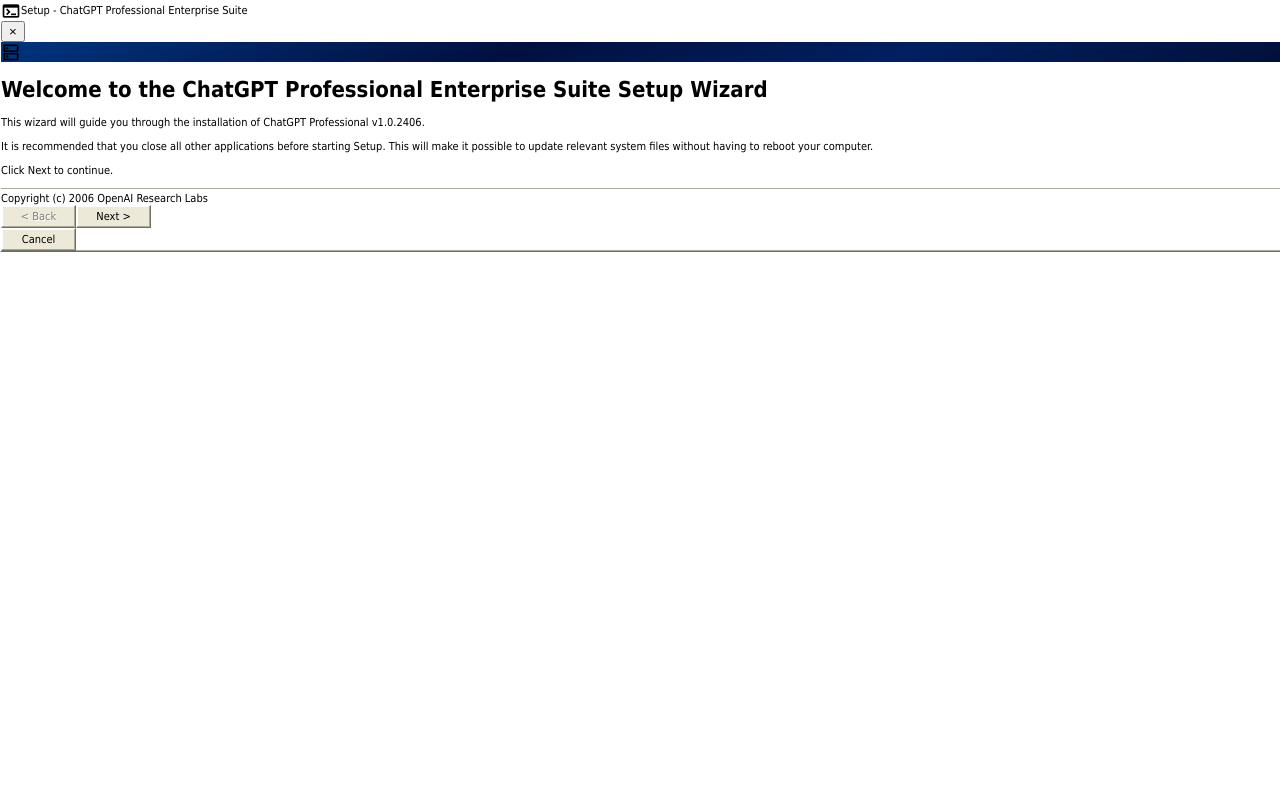
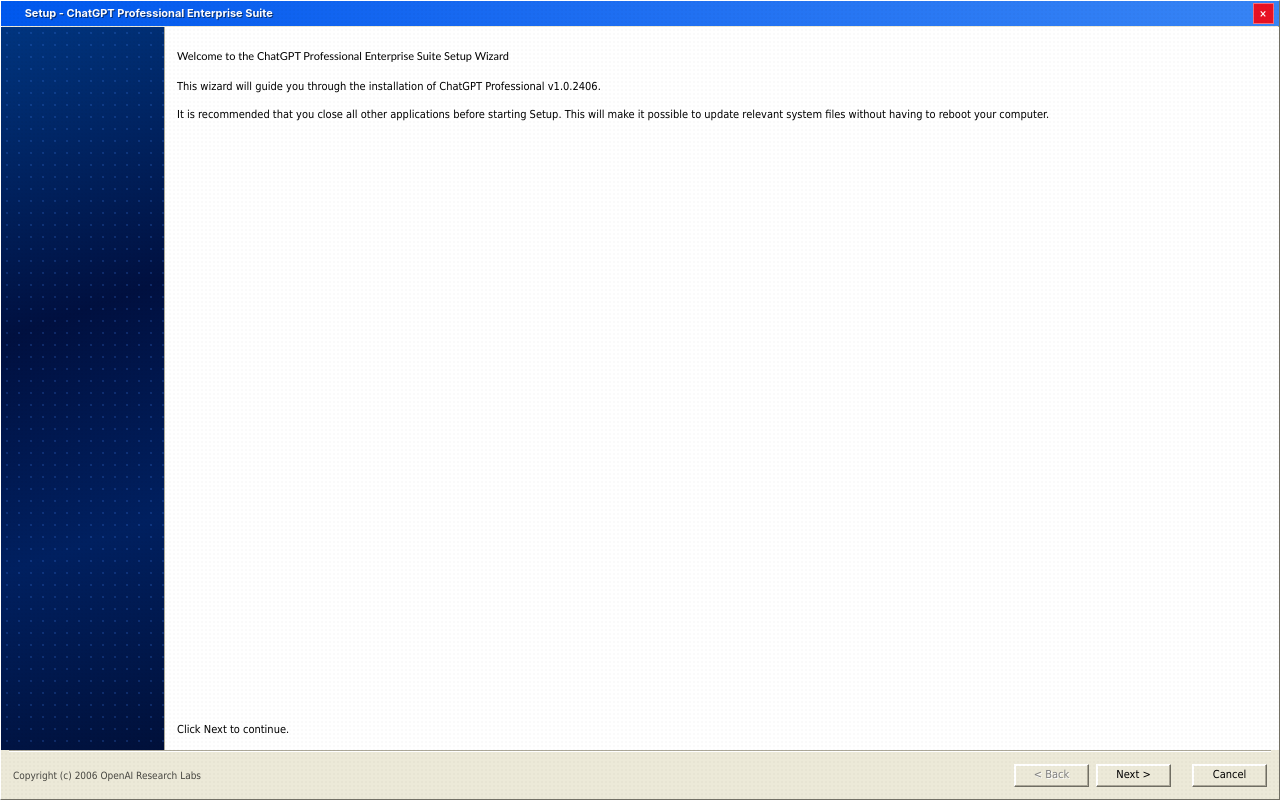
Before and after one commit to sheessheikh20/RIFT-Chatgpt-2006, a React (Vite) app in the folder frontend/: page / in a window 1280 px wide. Built offline with nearby package versions, Linux system fonts and the light colour scheme.

Commit message:
fix: import tailwind base into index.css and configure @theme properties to fix broken UI layouts, and disabled DevTools auto-open in main.ts

```diff
--- a/frontend/electron/main.ts
+++ b/frontend/electron/main.ts
@@ -178,7 +178,7 @@
     void mainWindow.loadURL('http://localhost:5173').catch((err: Error) => {
       console.error('[Electron] loadURL error:', err.message);
     });
-    mainWindow.webContents.openDevTools();
+    // mainWindow.webContents.openDevTools(); // Disabled DevTools auto-open on startup
   } else {
     void mainWindow.loadFile(path.join(__dirname, '../dist/index.html'));
   }
@@ -194,7 +194,7 @@
 
   ipcMain.handle(IPC_CHANNELS.OPEN_FILE_DIALOG, async () => {
     if (!mainWindow) return null;
-    const result = await dialog.showOpenDialog(mainWindow, { properties: ['openFile'] });
+    const result = await dialog.showOpenDialog(mainWindow, { properties: ['openDirectory'] });
     return result.canceled ? null : result.filePaths[0];
   });
 
--- a/frontend/src/index.css
+++ b/frontend/src/index.css
@@ -1,4 +1,38 @@
 @import url('https://fonts.googleapis.com/css2?family=Material+Symbols+Outlined:wght,FILL@100..700,0..1&display=swap');
+@import "tailwindcss";
+
+@theme {
+  --color-dialog-face: #ECE9D8;
+  --color-border-shadow: #ACA899;
+  --color-border-dark: #716F64;
+  --color-window-inner: #FFFFFF;
+  --color-text-main: #000000;
+  --color-text-disabled: #808080;
+  --color-header-blue-top: #0055E5;
+  --color-header-blue-bottom: #D4D0C8;
+  --color-primary: #0451ab;
+  --color-primary-container: #316ac5;
+
+  --spacing-footer-h: 47px;
+  --spacing-header-h: 58px;
+  --spacing-dialog-width: 497px;
+  --spacing-button-h: 23px;
+  --spacing-sidebar-w: 164px;
+  --spacing-gutter-button: 7px;
+  --spacing-margin-edge: 12px;
+  --spacing-button-w: 75px;
+  --spacing-dialog-height: 360px;
+
+  --font-display-welcome: "Trebuchet MS", sans-serif;
+  --font-body-standard: Tahoma, sans-serif;
+  --font-label-button: Tahoma, sans-serif;
+  --font-header-title: Tahoma, sans-serif;
+
+  --font-size-display-welcome: 22px;
+  --font-size-body-standard: 11px;
+  --font-size-label-button: 11px;
+  --font-size-header-title: 12px;
+}
 
 /* ─── Custom Scrollbar (Win32 style) ─────────────────────── */
 ::-webkit-scrollbar { width: 16px; height: 16px; }
```
